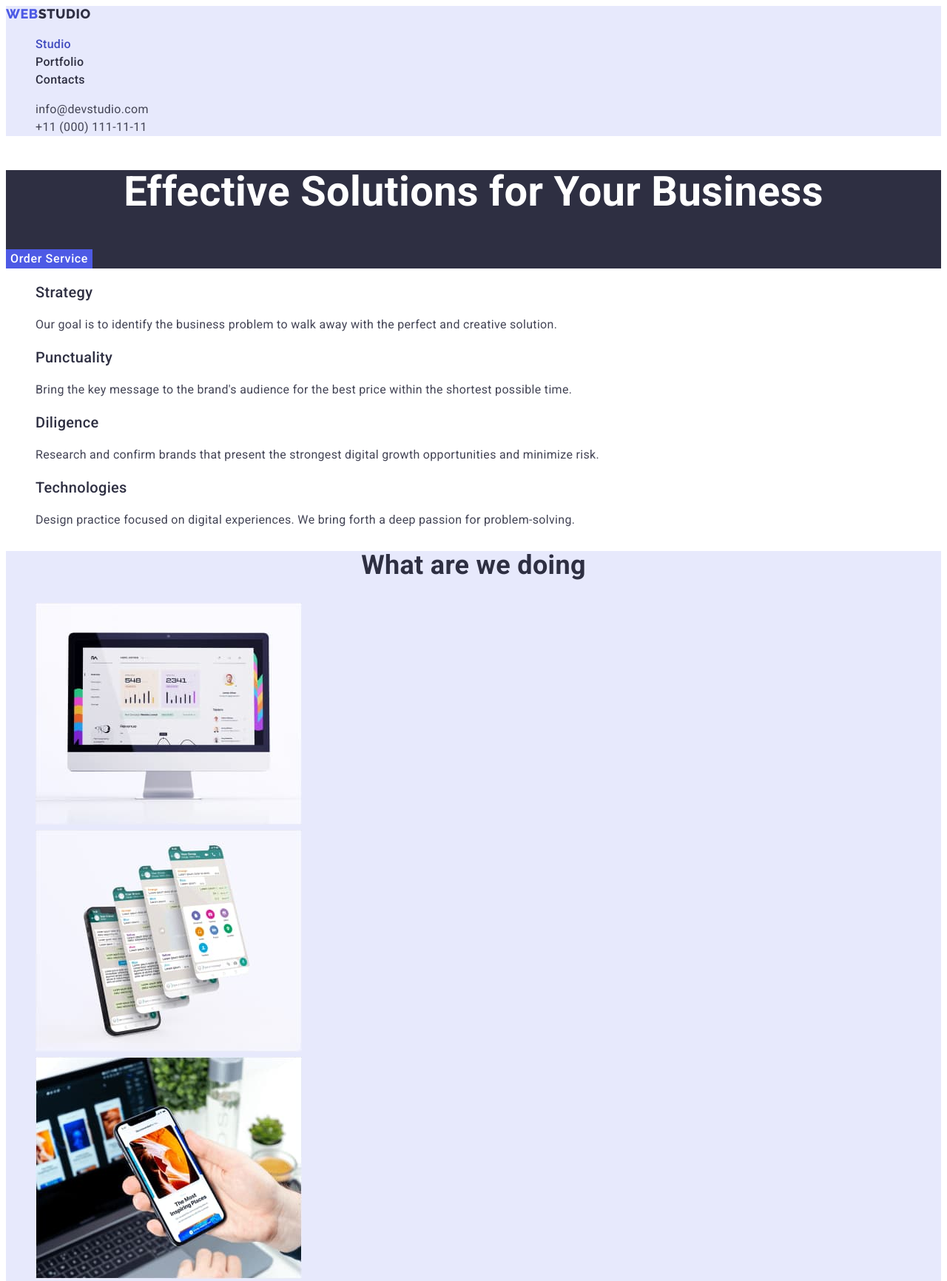
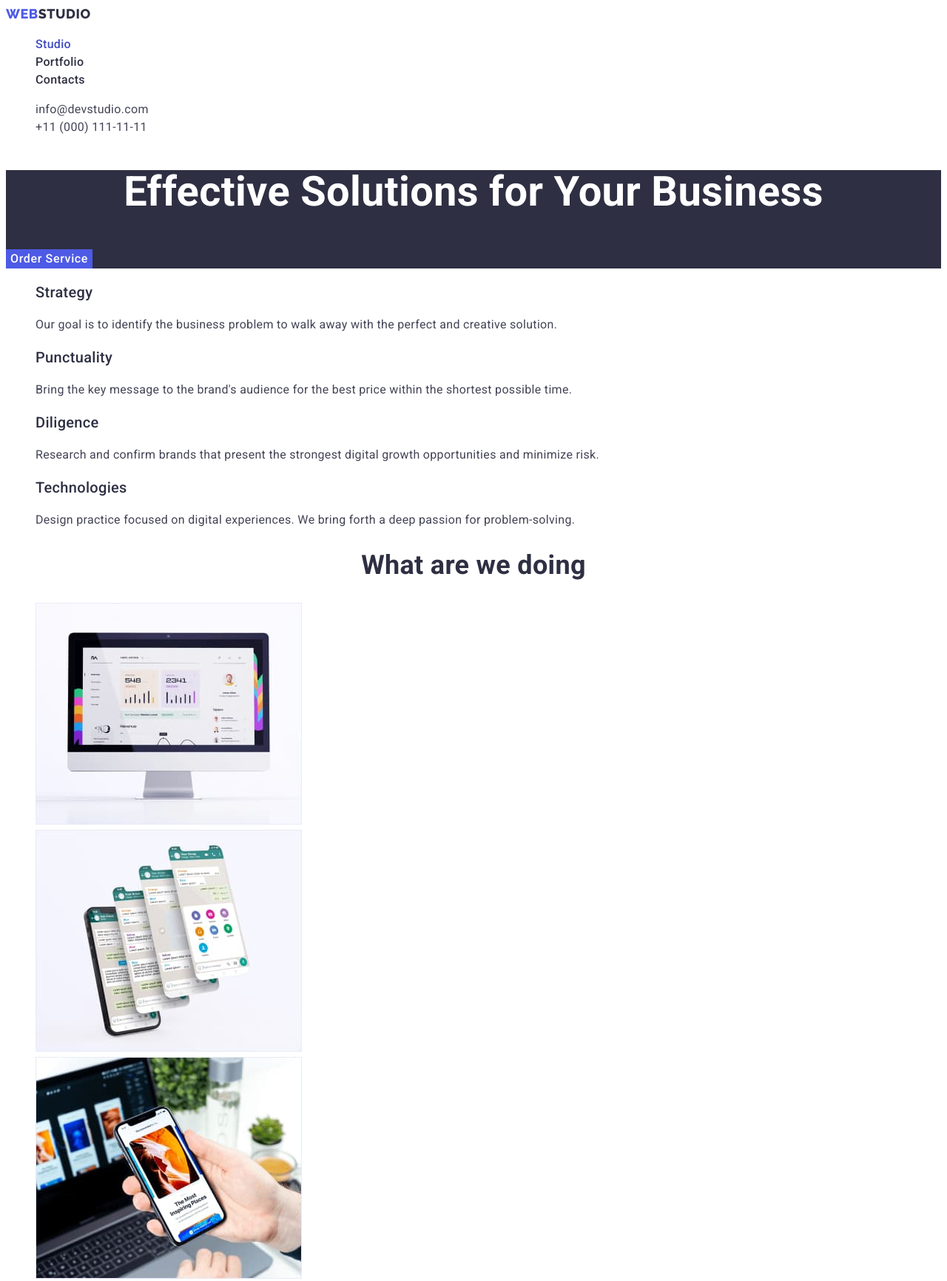
Before and after one commit to anakonder/goit-markup-hw-02, a plain HTML site: page index.html in a window 1280 px wide. Shown: the top 1732 px of the page at 74% size. Drawn offline with Linux system fonts and the light colour scheme.

Commit message:
hw-2-final

```diff
--- a/css/styles.css
+++ b/css/styles.css
@@ -72,7 +72,7 @@ body {
 */
 
 header {
-  background-color: var(--accent);
+  background-color: var(--white);
 }
 
 .header-logo {
@@ -160,7 +160,7 @@ header {
 */
 
 .work-field {
-  background-color: var(--accent);
+  background-color: var(--white);
 }
 
 /**
```
